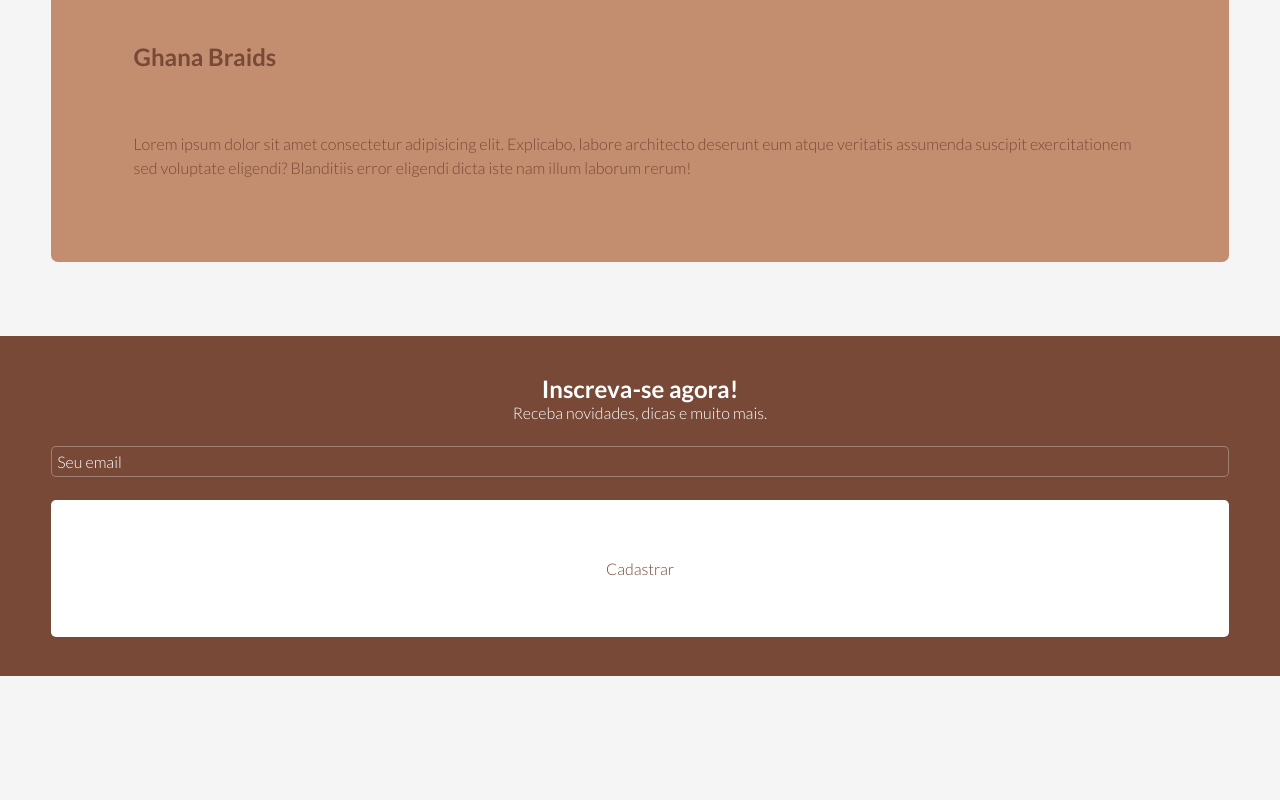
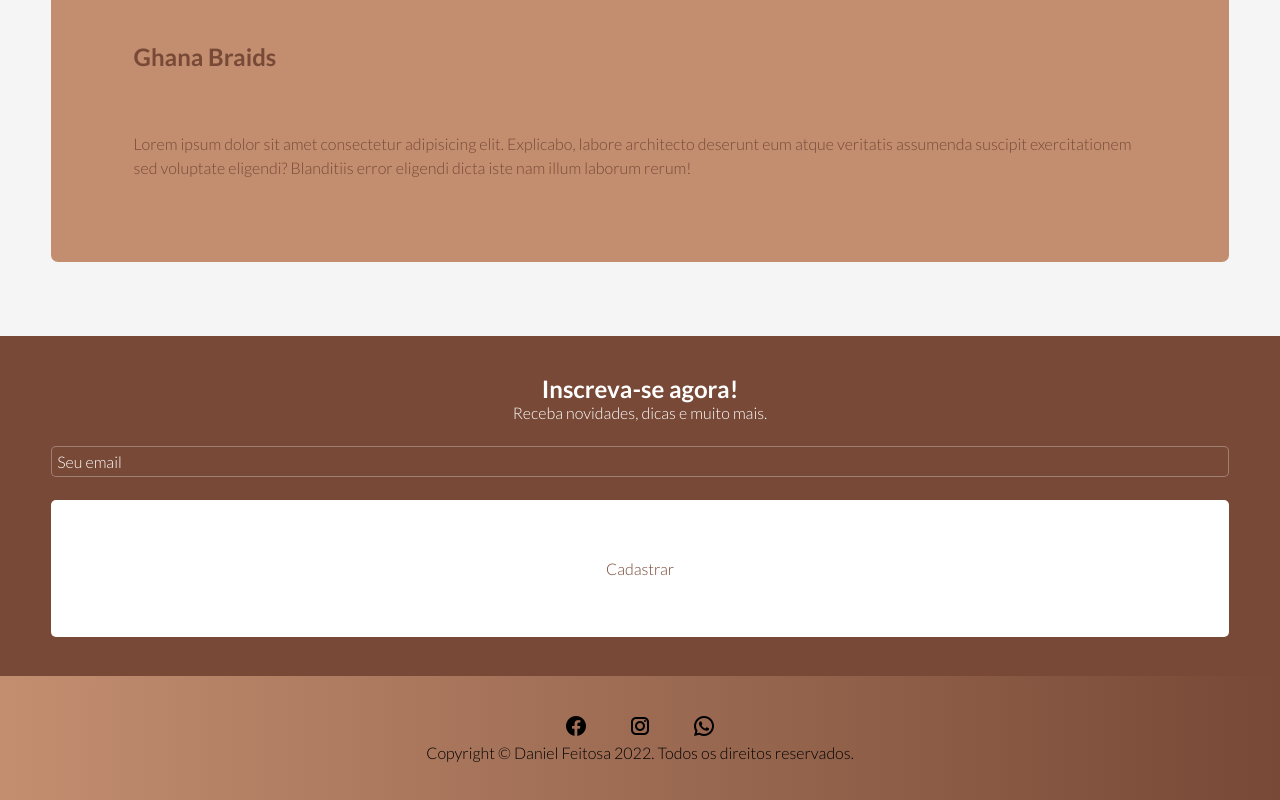
Before and after one commit to danielfeitosa4/DMarquesTrancas, a plain HTML site: page index.html in a window 1280 px wide. Shown: the part 3382-4182 px from the top of the page. Before the commit the page ends 4058 px from the top, so only its background shows below. Drawn offline with nearby package versions, Linux system fonts and the light colour scheme.

Commit message:
Icones e Footer
Foi adicionado o Footer da página e alguns ícones

```diff
--- a/css/style.css
+++ b/css/style.css
@@ -267,3 +267,26 @@ img {
   cursor: pointer;
   margin-top: 2%;
 }
+
+/*======= RODAPÉ =======*/
+.rodape {
+  width: 100%;
+  float: left;
+  padding: 3% 4%;
+  text-align: center;
+  background: linear-gradient(to right,#C38E70, #774936);
+}
+
+.social-icons a {
+  font-size: 1.5em;
+  margin-right: 3%;
+}
+
+.social-icons a:last-child {
+  margin-right: 0;
+}
+
+.copyright {
+  margin-top: 2%;
+  color: rgba(255, 255, 255, 0.7);
+}
--- a/index.html
+++ b/index.html
@@ -14,6 +14,7 @@
   <link rel="preconnect" href="https://fonts.googleapis.com">
   <link rel="preconnect" href="https://fonts.gstatic.com" crossorigin>
   <link href="https://fonts.googleapis.com/css2?family=Lato:wght@300;700&display=swap" rel="stylesheet">
+  <link rel="stylesheet" href="path/to/font-awesome/css/font-awesome.min.css">
   <!-- ADICIONANDO UMA LOGO NA JANELA DE NAVEGAÇÃO DO SITE-->
   <link rel="icon" href="./img/logo-sem-fundo.png">
   <!-- IMPORTANDO SCRIPT PARA USAR O JQUERY-->
@@ -101,6 +102,24 @@
     </form>
   </section>
 
+  <!-- RODAPÉ -->
+  <footer class="rodape">
+    <div class="social-icons">
+      <a href="#">
+        <img src="./img/facebook-24px.png" alt="">
+      </a>
+      <a href="https://instagram.com/dmarques_trancas?utm_medium=copy_link">
+        <img src="./img/instagram-24px.png" alt="">
+      </a>
+      <a href="https://api.whatsapp.com/message/SZYJZOPHYDGYP1">
+        <img src="./img/whatsapp-24px.png" alt="">
+      </a>
+    </div>
+    <p class="copytht">
+      Copyright © Daniel Feitosa 2022. Todos os direitos reservados.
+    </p>
+  </footer>
+
   <!-- JQUERY -->
   <script>
     $(".btn-menu").click(function(){
```
Also changed, not shown: img/facebook-24px.png (added), img/instagram-24px.png (added), img/whatsapp-24px.png (added).
